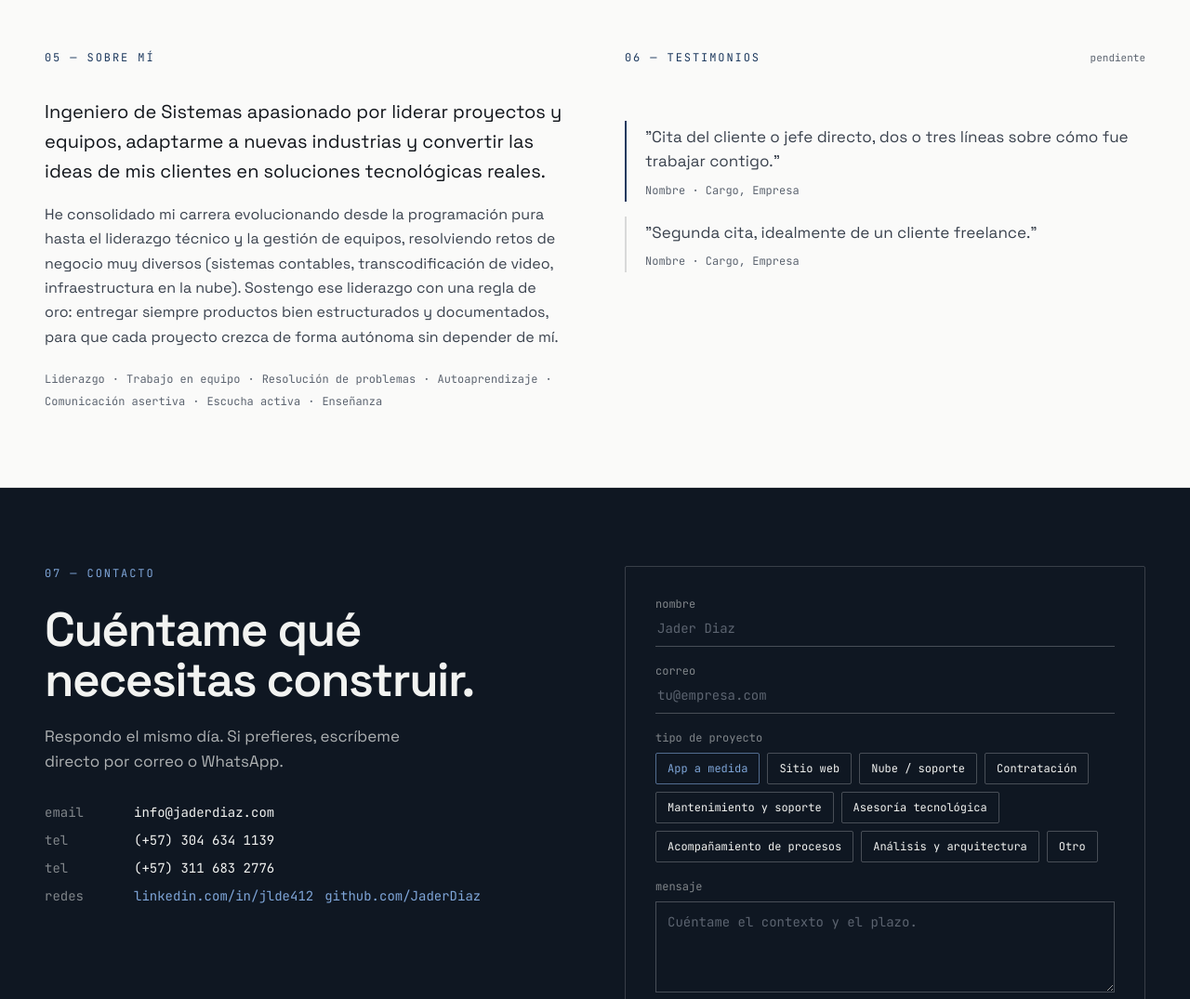
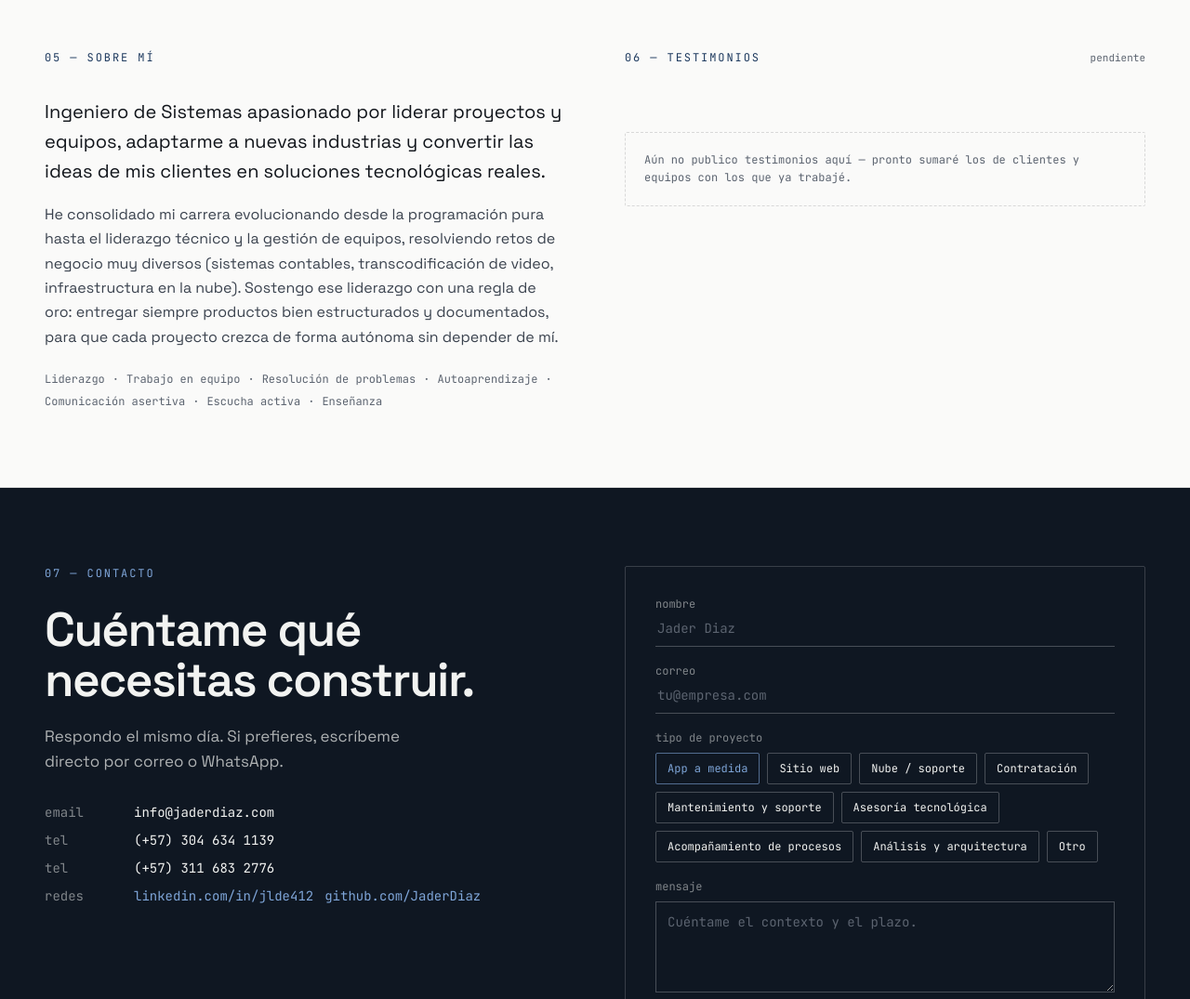
Before and after one commit to JaderDiaz/jaderdiaz.github.io, an Astro site: page / in a window 1280 px wide. Shown: the part 3640-4715 px from the top of the page at 93% size. Built offline with nearby package versions, Linux system fonts and the light colour scheme; Astro itself is replaced by a stand-in of ours.

Commit message:
fix: replace placeholder testimonial quotes with an honest pending note
The two fake "Cita del cliente..." quotes read as real testimonials at
a glance. Clear items to [] and show a dashed-border coming-soon note
instead until real quotes are collected (TODO left in content.ts).

```diff
--- a/src/components/sections/AboutAndTestimonials.astro
+++ b/src/components/sections/AboutAndTestimonials.astro
@@ -20,9 +20,13 @@ const { about, testimonials } = Astro.props;
         <span class="about-testimonials__pending mono">{testimonials.pending}</span>
       </div>
       <div class="about-testimonials__list">
-        {testimonials.items.map((t, i) => (
-          <TestimonialItem quote={t.quote} attribution={t.attribution} emphasized={i === 0} />
-        ))}
+        {testimonials.items.length > 0 ? (
+          testimonials.items.map((t, i) => (
+            <TestimonialItem quote={t.quote} attribution={t.attribution} emphasized={i === 0} />
+          ))
+        ) : (
+          <p class="about-testimonials__placeholder mono">{testimonials.comingSoon}</p>
+        )}
       </div>
     </div>
   </div>
@@ -52,4 +56,12 @@ const { about, testimonials } = Astro.props;
     display: grid;
     gap: 16px;
   }
+  .about-testimonials__placeholder {
+    border: 1px dashed var(--line);
+    border-radius: 2px;
+    padding: 20px;
+    font-size: 12px;
+    line-height: 1.6;
+    color: var(--faint);
+  }
 </style>
--- a/src/i18n/content.ts
+++ b/src/i18n/content.ts
@@ -96,6 +96,7 @@ export interface SiteContent {
   testimonials: {
     eyebrow: string;
     pending: string;
+    comingSoon: string;
     items: TestimonialItemData[];
   };
   contact: {
@@ -339,16 +340,10 @@ const es: SiteContent = {
   testimonials: {
     eyebrow: '06 — TESTIMONIOS',
     pending: 'pendiente',
-    items: [
-      {
-        quote: '"Cita del cliente o jefe directo, dos o tres líneas sobre cómo fue trabajar contigo."',
-        attribution: 'Nombre · Cargo, Empresa',
-      },
-      {
-        quote: '"Segunda cita, idealmente de un cliente freelance."',
-        attribution: 'Nombre · Cargo, Empresa',
-      },
-    ],
+    // TODO: replace with real client/employer quotes once collected — see
+    // AboutAndTestimonials.astro, which renders this placeholder while `items` is empty.
+    comingSoon: 'Aún no publico testimonios aquí — pronto sumaré los de clientes y equipos con los que ya trabajé.',
+    items: [],
   },
   contact: {
     eyebrow: '07 — CONTACTO',
@@ -601,16 +596,8 @@ const en: SiteContent = {
   testimonials: {
     eyebrow: '06 — TESTIMONIALS',
     pending: 'pending',
-    items: [
-      {
-        quote: '"Quote from a client or manager, two or three lines about what it was like to work with you."',
-        attribution: 'Name · Role, Company',
-      },
-      {
-        quote: '"Second quote, ideally from a freelance client."',
-        attribution: 'Name · Role, Company',
-      },
-    ],
+    comingSoon: "No published testimonials yet — I'll be adding feedback from real clients and teams soon.",
+    items: [],
   },
   contact: {
     eyebrow: '07 — CONTACT',
--- a/src/version.ts
+++ b/src/version.ts
@@ -1,4 +1,4 @@
 // Manually bumped on every commit — see the "Version bump" rule in
 // CLAUDE.md. Never resets; only ever goes up. Lets the footer's version
 // badge tell same-day deploys apart even though the date portion repeats.
-export const BUILD_NUMBER = 3;
+export const BUILD_NUMBER = 4;
```
